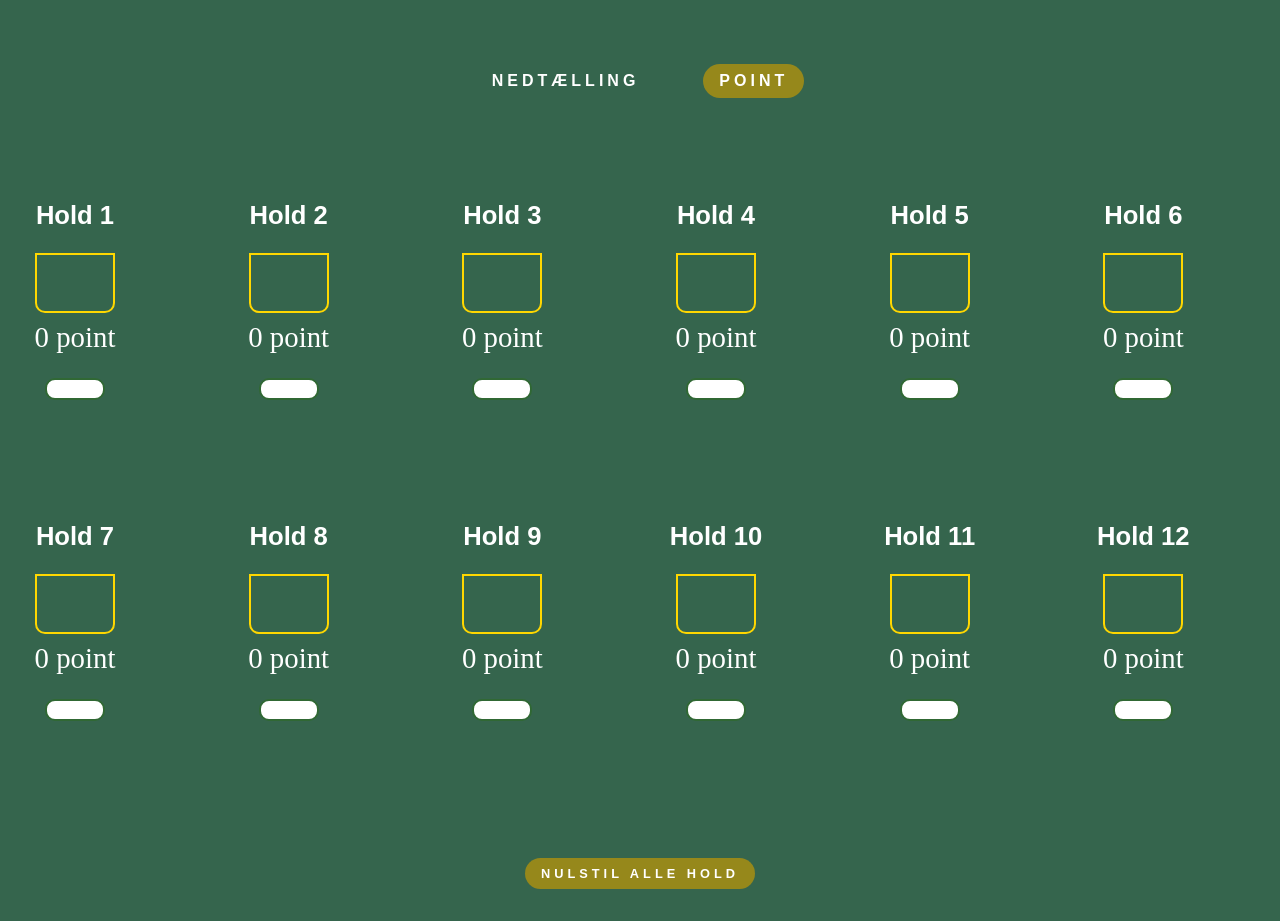
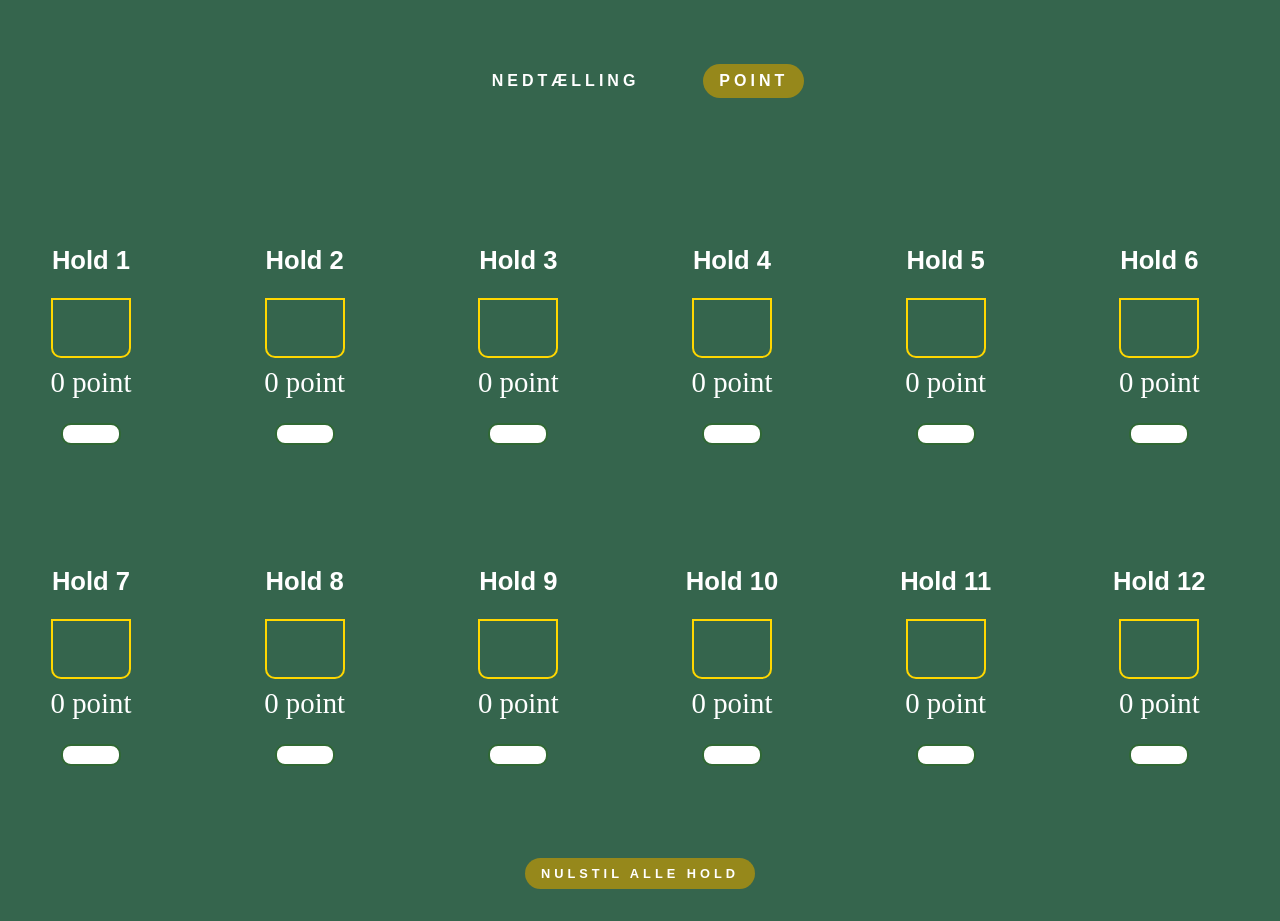
Before and after one commit to eaa25mtha/pointsystem-hs26, a React (Vite) app: page /#/point in a window 1280 px wide. Built offline with nearby package versions, Linux system fonts and the light colour scheme.

Commit message:
en gang til

```diff
--- a/src/css/pointpage.css
+++ b/src/css/pointpage.css
@@ -6,7 +6,10 @@
   grid-template-rows: repeat(2, 1fr);
   gap: 2px;
   box-sizing: border-box;
+  justify-content: center;
+  align-items: center;
   margin-bottom: 2rem;
+  margin-left: 1rem;
   margin-top: 4rem;
 }
 
```
